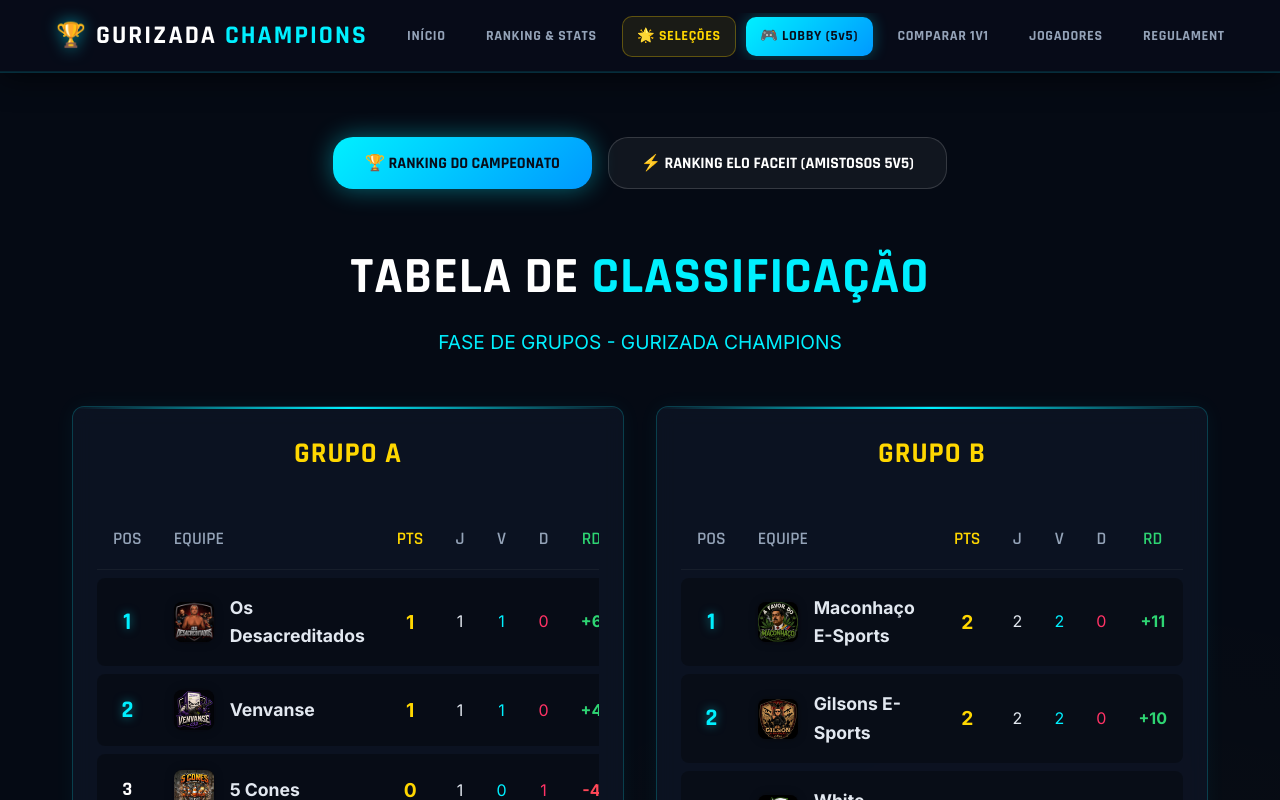
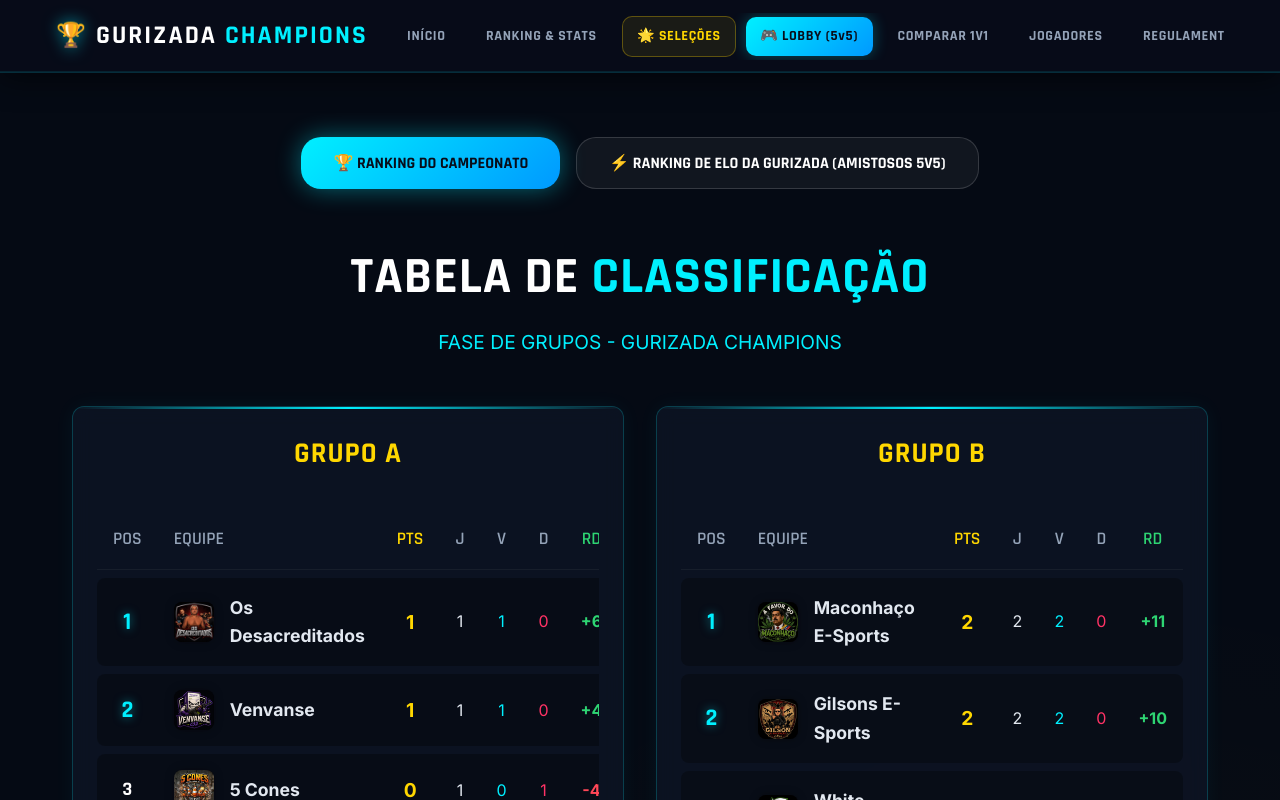
Before and after one commit to emannuelpetryy/gurizadachampions, a Next.js app: page /ranking in a window 1280 px wide. Shown: the top 800 px of the page. Built offline with nearby package versions, Linux system fonts and the light colour scheme; no server answers; the database is empty.

Commit message:
remove_faceit_branding_use_gc_rating

```diff
--- a/src/app/jogador/[name]/PlayerEloBadge.tsx
+++ b/src/app/jogador/[name]/PlayerEloBadge.tsx
@@ -35,7 +35,7 @@ export default function PlayerEloBadge({ playerName }: { playerName: string }) {
   const totalMatches = wins + losses;
   const winrate = totalMatches > 0 ? ((wins / totalMatches) * 100).toFixed(1) : '0.0';
 
-  const faceitLevel = elo >= 1500 ? 10 : elo >= 1350 ? 9 : elo >= 1200 ? 8 : elo >= 1100 ? 6 : elo >= 1000 ? 4 : 2;
+  const gcRatingLevel = elo >= 1500 ? 10 : elo >= 1350 ? 9 : elo >= 1200 ? 8 : elo >= 1100 ? 6 : elo >= 1000 ? 4 : 2;
   const badgeColor = elo >= 1400 ? '#ffd700' : elo >= 1200 ? '#00f0ff' : '#a4b0be';
 
   return (
@@ -63,7 +63,7 @@ export default function PlayerEloBadge({ playerName }: { playerName: string }) {
           letterSpacing: '0.5px',
         }}
       >
-        FACEIT LVL {faceitLevel}
+        GC RATING LVL {gcRatingLevel}
       </div>
 
       <div style={{ textAlign: 'left' }}>
--- a/src/app/ranking/page.tsx
+++ b/src/app/ranking/page.tsx
@@ -7,7 +7,7 @@ import PlayerAvatar from '../jogador/[name]/PlayerAvatar';
 import TeamLogo from '../components/TeamLogo';
 
 export default function Ranking() {
-  const [activeTab, setActiveTab] = useState<'championship' | 'faceit'>('championship');
+  const [activeTab, setActiveTab] = useState<'championship' | 'elo_rating'>('championship');
   const [eloMap, setEloMap] = useState<Record<string, any>>({});
   const [loadingElo, setLoadingElo] = useState(true);
 
@@ -105,22 +105,22 @@ export default function Ranking() {
           </button>
 
           <button
-            onClick={() => setActiveTab('faceit')}
+            onClick={() => setActiveTab('elo_rating')}
             style={{
-              background: activeTab === 'faceit' ? 'linear-gradient(135deg, #ffd700, #ffaa00)' : 'rgba(255,255,255,0.05)',
-              color: activeTab === 'faceit' ? '#080d1a' : '#fff',
-              border: activeTab === 'faceit' ? 'none' : '1px solid rgba(255,255,255,0.15)',
+              background: activeTab === 'elo_rating' ? 'linear-gradient(135deg, #ffd700, #ffaa00)' : 'rgba(255,255,255,0.05)',
+              color: activeTab === 'elo_rating' ? '#080d1a' : '#fff',
+              border: activeTab === 'elo_rating' ? 'none' : '1px solid rgba(255,255,255,0.15)',
               padding: '0.9rem 2rem',
               borderRadius: '20px',
               fontWeight: 800,
               fontSize: '1rem',
               fontFamily: 'var(--font-rajdhani)',
               cursor: 'pointer',
-              boxShadow: activeTab === 'faceit' ? '0 0 25px rgba(255,215,0,0.4)' : 'none',
+              boxShadow: activeTab === 'elo_rating' ? '0 0 25px rgba(255,215,0,0.4)' : 'none',
               transition: 'all 0.3s',
             }}
           >
-            ⚡ RANKING ELO FACEIT (AMISTOSOS 5V5)
+            ⚡ RANKING DE ELO DA GURIZADA (AMISTOSOS 5V5)
           </button>
         </div>
 
@@ -197,11 +197,11 @@ export default function Ranking() {
           </>
         )}
 
-        {/* TAB 2: RANKING ELO FACEIT AMISTOSOS */}
-        {activeTab === 'faceit' && (
+        {/* TAB 2: RANKING DE ELO DA GURIZADA (AMISTOSOS) */}
+        {activeTab === 'elo_rating' && (
           <div>
             <h1 className="hero-title" style={{ fontSize: '3.2rem', textAlign: 'center', textShadow: 'none' }}>
-              RANKING ELO <span className="text-gold">FACEIT (5V5)</span>
+              RANKING DE ELO <span className="text-gold">DA GURIZADA</span>
             </h1>
             <p className="hero-subtitle" style={{ textAlign: 'center', marginBottom: '3rem' }}>
               Pontuação individual acumulada nas partidas amistosas do Lobby (+25 ELO vitória / -15 ELO derrota)
@@ -228,7 +228,7 @@ export default function Ranking() {
                     const matchedP = players.find(p => p.name.toLowerCase() === player.name.toLowerCase());
                     const team = matchedP ? getTeam(matchedP.teamId) : { name: 'Convidado' };
 
-                    const faceitLevel = player.elo >= 1500 ? 10 : player.elo >= 1350 ? 9 : player.elo >= 1200 ? 8 : player.elo >= 1100 ? 6 : player.elo >= 1000 ? 4 : 2;
+                    const ratingLevel = player.elo >= 1500 ? 10 : player.elo >= 1350 ? 9 : player.elo >= 1200 ? 8 : player.elo >= 1100 ? 6 : player.elo >= 1000 ? 4 : 2;
                     const badgeColor = player.elo >= 1400 ? '#ffd700' : player.elo >= 1200 ? '#00f0ff' : '#a4b0be';
 
                     return (
@@ -250,7 +250,7 @@ export default function Ranking() {
 
                         <div style={{ textAlign: 'right' }}>
                           <span style={{ background: badgeColor, color: '#080d1a', padding: '0.25rem 0.7rem', borderRadius: '8px', fontWeight: 900, fontSize: '0.75rem', display: 'inline-block', marginBottom: '0.3rem' }}>
-                            FACEIT LVL {faceitLevel}
+                            GC RATING LVL {ratingLevel}
                           </span>
                           <strong style={{ fontSize: '1.4rem', color: badgeColor, display: 'block', fontFamily: 'var(--font-rajdhani)' }}>
                             {player.elo} ELO
```
Also changed, not shown: src/app/lobby/page.tsx (+4 -4 lines).
